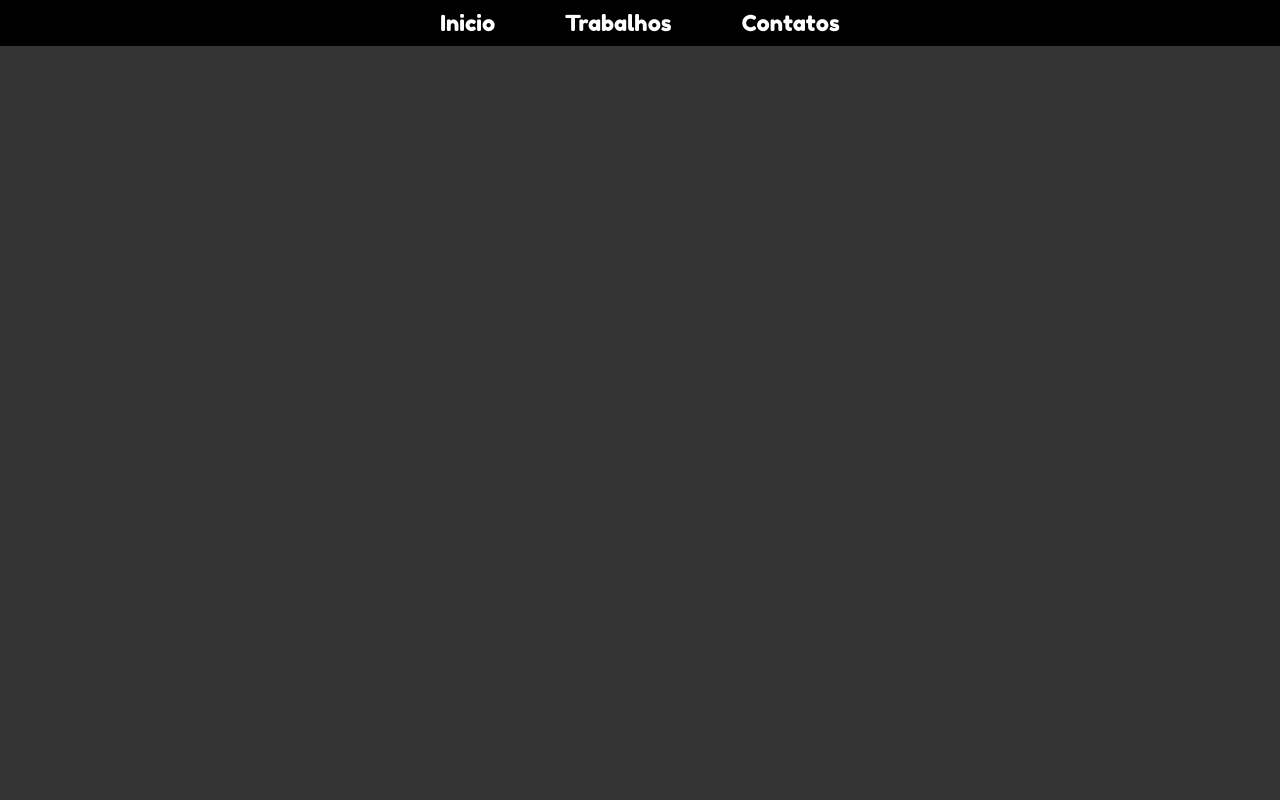
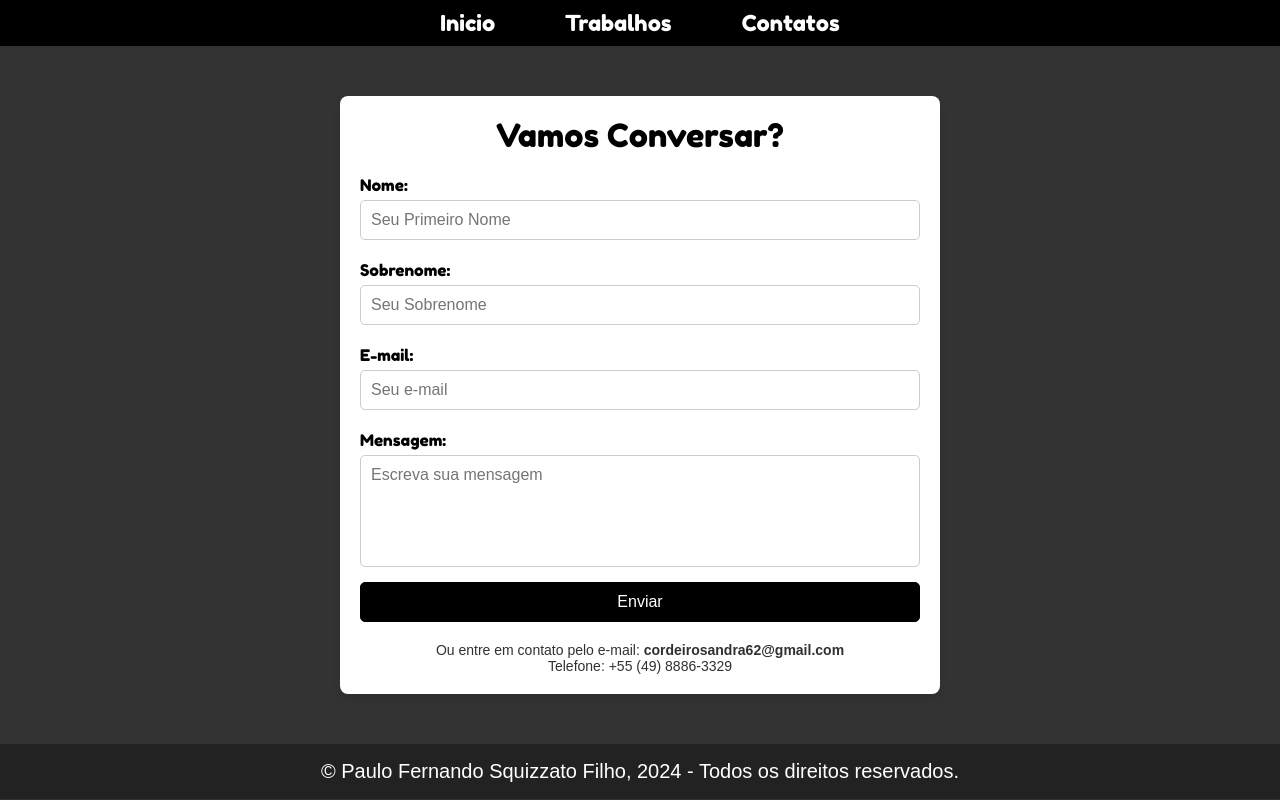
Before and after one commit to LULUDoPix013/Portf-lio, a plain HTML site: page Contatos.html in a window 1280 px wide. Drawn offline with Linux system fonts and the light colour scheme; a web font is replaced by a local one.

Commit message:
primeiro commit

```diff
--- /dev/null
+++ b/CSS/CSS-Contatos.css
@@ -0,0 +1,64 @@
+body {
+    font-family: Arial, sans-serif;
+    margin: 0;
+    padding: 0;
+}
+.Container {
+    max-width: 600px;
+    margin-top: 50px;
+    margin-bottom: 50px;
+    padding: 20px;
+    background-color: #ffffff;
+    box-shadow: 0 4px 8px rgba(0, 0, 0, 0.1);
+    border-radius: 8px;
+}
+.Container h1 {
+    text-align: center;
+    color: #000000;
+    font-family: 'Fredoka One', sans-serif;
+    font-weight: normal;
+}
+form {
+    display: flex;
+    flex-direction: column;
+}
+label {
+    margin-top: 20px;
+    font-family: 'Fredoka One', sans-serif;
+    font-weight: normal;
+    color: #000000;
+    text-align: left;
+}
+input, textarea, button {
+    margin-top: 5px;
+    padding: 10px;
+    border: 1px solid #ccc;
+    border-radius: 5px;
+    font-size: 16px;
+}
+button {
+    background-color: #000000;
+    color: #ffffff;
+    cursor: pointer;
+    margin-top: 15px;
+    border: 1px solid #000000;
+    padding: 10px 15px;
+    border-radius: 5px;
+    transition: background-color 0.3s ease, color 0.3s ease;
+}
+
+button:hover {
+    background-color: #ffffff;
+    color: #000000;
+    border-color: #333333;
+}
+.info {
+    margin-top: 20px;
+    text-align: center;
+    font-size: 14px;
+    color: #313131;
+    font-family: 'Fredoka One', sans-serif;
+}
+textarea {
+    resize: none;
+}
--- /dev/null
+++ b/CSS/CSS-Trabalhos.css
@@ -0,0 +1,27 @@
+h1 {
+    font-family: 'Fredoka One', sans-serif;
+    font-weight: normal;
+    margin-top: 5px;
+}
+
+p {
+    font-size: 18px;
+    max-width: 300px;
+    text-align: justify;
+    margin-top: 5px;
+    margin-left: 5px;
+    margin-right: 5px;
+}
+
+.Silvio-Santos {
+    margin-top: 50px;
+    margin-bottom: 50px;
+    display: flex;
+    flex-direction: column;
+    margin-left: 100px;
+}
+
+.Silvio-Santos img {
+    border-radius: 10px;
+    border: 1px solid #000000;
+}
--- a/CSS/Main.css
+++ b/CSS/Main.css
@@ -103,3 +103,7 @@ main p {
     display: flex;
     align-items: center;
 }
+
+span {
+    color: #ffffff;
+}
--- a/Contatos.html
+++ b/Contatos.html
@@ -10,6 +10,7 @@
     <link rel="stylesheet" href="CSS/Footer.css">
     <link rel="stylesheet" href="CSS/Reset.css">
     <link rel="stylesheet" href="CSS/Responsive.css">
+    <link rel="stylesheet" href="CSS/CSS-Contatos.css">
     <!-- Fontes -->
     <link rel="stylesheet" href="https://fonts.googleapis.com/css2?family=Agdasima&display=swap">
     <link rel="stylesheet" href="https://fonts.googleapis.com/css2?family=Fredoka+One&display=swap">
@@ -22,5 +23,32 @@
         <a href="Trabalhos.html">Trabalhos</a>
         <a href="Contatos.html">Contatos</a>
     </nav>
+    <center><div class="Container">
+        <h1>Vamos Conversar?</h1>
+        <form action="#" method="post">
+            <label for="name">Nome:</label>
+            <input type="text" id="name" name="name" placeholder="Seu Primeiro Nome" required>
+
+            <label for="name">Sobrenome:</label>
+            <input type="text" id="Sobrenome" name="Sobrenome" placeholder="Seu Sobrenome" required>
+
+            <label for="email">E-mail:</label>
+            <input type="email" id="email" name="email" placeholder="Seu e-mail" required>
+
+            <label for="message">Mensagem:</label>
+            <textarea id="message" name="message" placeholder="Escreva sua mensagem" rows="5" required></textarea>
+
+            <button type="submit">Enviar</button>
+        </form>
+        <div class="info">
+            <p>Ou entre em contato pelo e-mail: <strong>cordeirosandra62@gmail.com</strong></p>
+            <p>Telefone: +55 (49) 8886-3329</p>
+        </div>
+    </div></center>
+    <footer>
+        <span>
+            &copy; Paulo Fernando Squizzato Filho, 2024 - Todos os direitos reservados.
+        </span>
+    </footer>
 </body>
 </html>
```
Also changed, not shown: Index.html (+1 -1 lines), T-1.html (added, +161 -0 lines), Trabalhos.html (+6 -1 lines), Imagens/Trabalhos/Silvio-Santos-Palco.jpg (added), Imagens/Trabalhos/Silvio-Santos.jpg (added).
